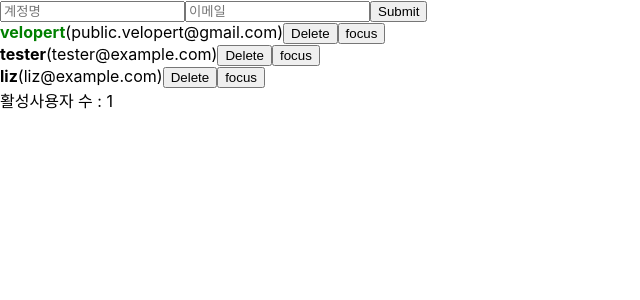
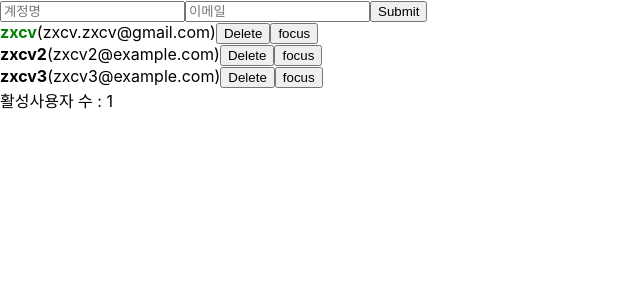
Before and after one commit to YeoUlFox/react_toturial, a React (Create React App) app: page / in a window 1280 px wide. Shown: the top 300 px of the page, without its empty margins (0-640 px from the left). Built offline with nearby package versions, Linux system fonts and the light colour scheme.

Commit message:
add Immer

```diff
--- a/package.json
+++ b/package.json
@@ -6,6 +6,7 @@
     "@testing-library/jest-dom": "^5.16.5",
     "@testing-library/react": "^13.3.0",
     "@testing-library/user-event": "^13.5.0",
+    "immer": "^9.0.15",
     "react": "^18.2.0",
     "react-dom": "^18.2.0",
     "react-scripts": "5.0.1",
--- a/src/App.js
+++ b/src/App.js
@@ -4,6 +4,8 @@ import React, {
   useCallback,
   useReducer,
 } from "react";
+
+import produce from "immer";
 
 // conponents
 import UserList from "./chap1/UserList";
@@ -22,20 +24,20 @@ const initialState = {
   users: [
     {
       id: 1,
-      username: "velopert",
-      email: "public.velopert@gmail.com",
+      username: "zxcv",
+      email: "zxcv.zxcv@gmail.com",
       active: true,
     },
     {
       id: 2,
-      username: "tester",
-      email: "tester@example.com",
+      username: "zxcv2",
+      email: "zxcv2@example.com",
       active: false,
     },
     {
       id: 3,
-      username: "liz",
-      email: "liz@example.com",
+      username: "zxcv3",
+      email: "zxcv3@example.com",
       active: false,
     },
   ],
@@ -59,14 +61,12 @@ function reducer(state, action) {
         users: state.users.concat(action.user),
       };
     case "TOGGLE_USER":
-      return {
-        ...state,
-        users: state.users.map((user) =>
-          user.id === action.id
-            ? { ...user, active: !user.active }
-            : user
-        ),
-      };
+      return produce(state, (draft) => {
+        const user = draft.users.find(
+          (user) => user.id === action.id
+        );
+        user.active = !user.active;
+      });
     case "REMOVE_USER":
       return {
         ...state,
```
